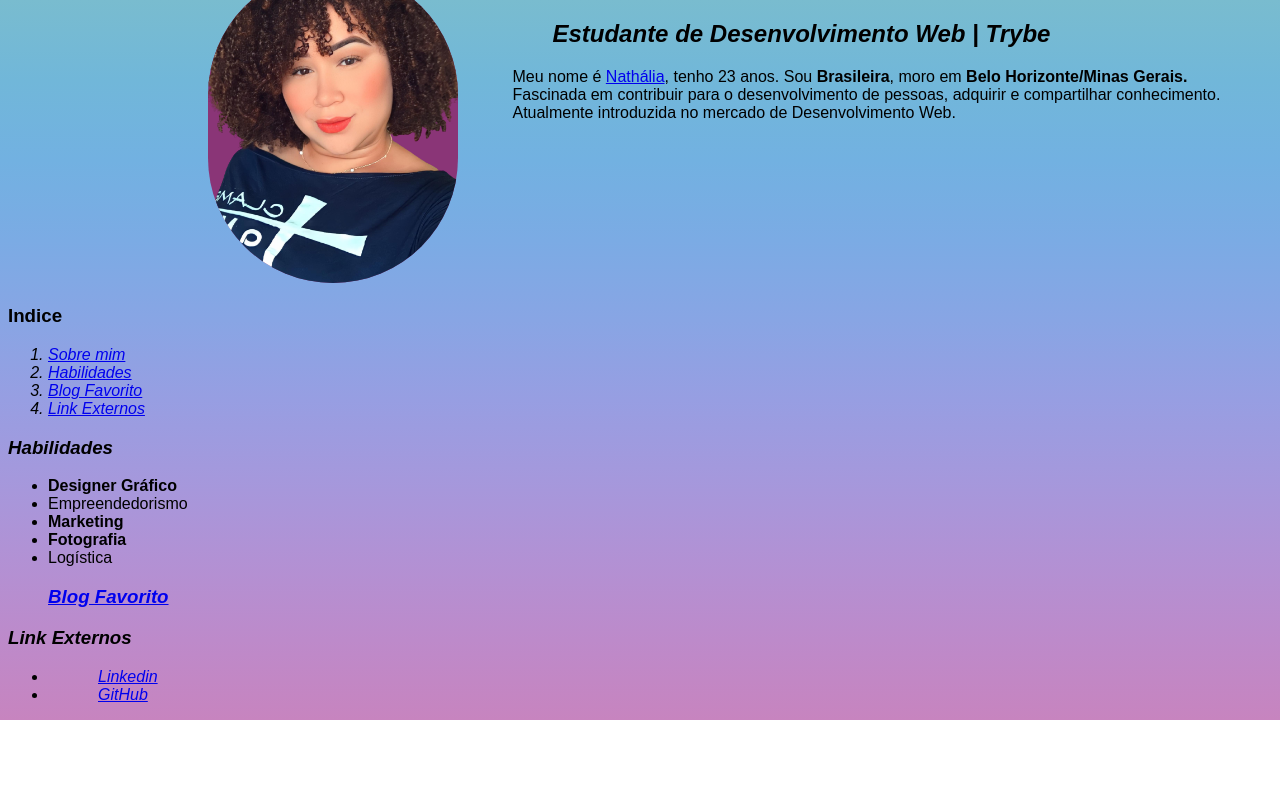
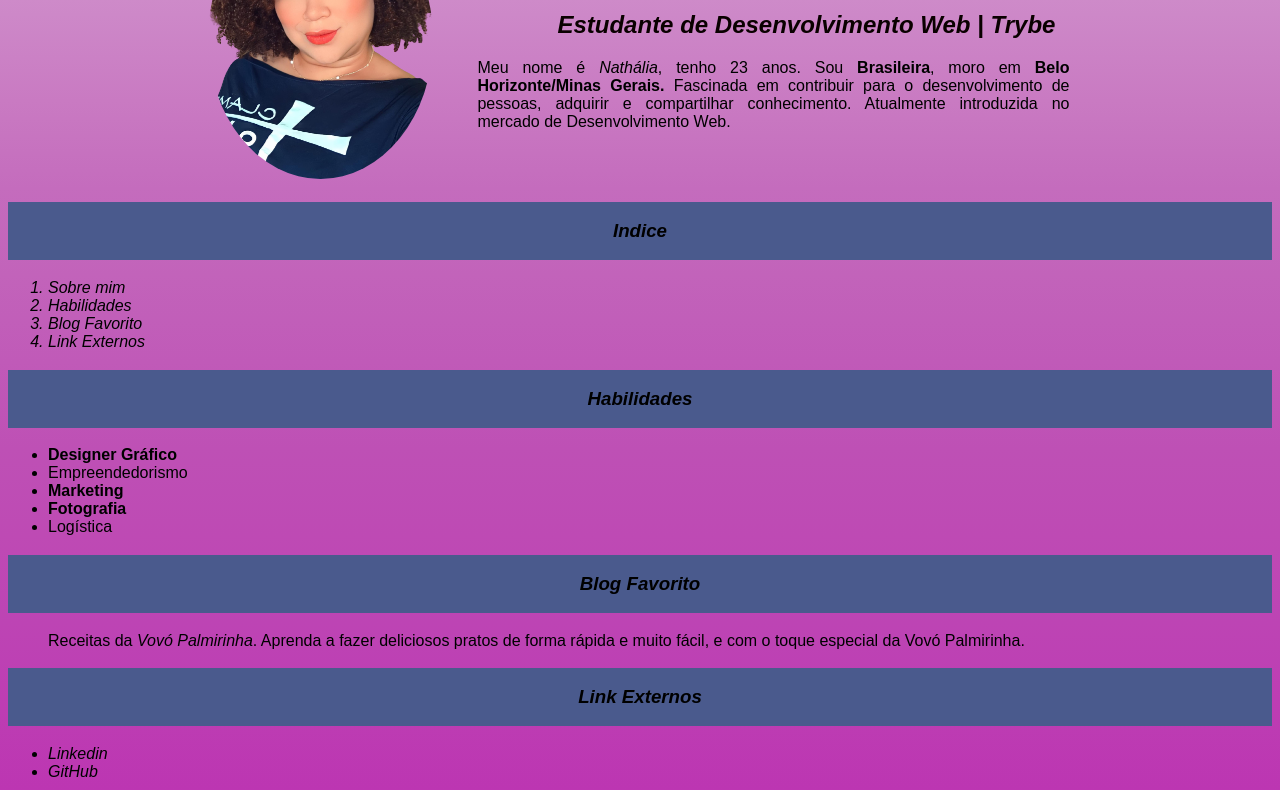
Before and after one commit to nathalianafonso/nathalianafonso.github.io, a plain HTML site: page index.html in a window 1280 px wide. Shown: the part 160-950 px from the top of the page. Before the commit the page ends 880 px from the top, so only its background shows below. Drawn offline with Linux system fonts and the light colour scheme.

Commit message:
atualização2

```diff
--- a/index.html
+++ b/index.html
@@ -10,7 +10,7 @@
     {
       margin:0;
       text-align: justify;
-      margin-left: 50px;
+      margin-left: 40px;
     }
 
    h2,h3{
@@ -18,18 +18,19 @@
     }
 
     body{
-      background-image: linear-gradient(to top, #c784bf, #bd8aca, #b291d4, #a598dc, #979ee2, #88a5e4, #7babe4, #72b1e1, #71b7d9, #79bccf, #87c0c6, #98c2bf);
+      background-image: linear-gradient(to top, #bc35b2, #bd3db3, #bd44b4, #be4ab4, #be50b5, #c05ab8, #c263ba, #c46cbd, #c97ac2, #cd88c8, #d296cd, #d6a3d2);
      font-family: fantasy
     }
 
     h1{
-color: rgb(138, 53, 119);
+color: rgba(0, 0, 0, 0.849);
 text-align: center;
+margin-top: 100px;
     }
 
     img{
-      border-radius: 150px;
-      background-color: rgb(138, 53, 119);
+      border-radius: 70%;
+      background-color: rgba(119, 167, 123, 0);
       margin-left: 200px;
       margin-top: 50px;
     }
@@ -37,26 +38,43 @@ text-align: center;
   h2{
     display: inline-block;
     vertical-align: top;
-    margin-left: 90px;
-    margin-top: 100px;
+    margin-left: 120px;
+    margin-top: 5px;
+    color: rgb(10, 0, 0);
   }
 
   .resumo{
     display: inline-block;
+    width: 50%;
     vertical-align: top;
+  }
+
+  h3{
+  background-color: rgb(74, 90, 141);
+text-align: center;
+padding: 18px 0;
+  }
+
+  div{
+    color: rgb(0, 0, 0);
+  }
+
+  a{
+    color: black;
+    text-decoration: none;
+    font-style: italic;
   }
   </style>
 </head>
 <body>
   <nav></nav>
-  <h1> Olá, seja Bem Vindo ao meu Portfólio!</h1>
-  <img id="linda" src="./assets/img/nathalia-afonso.png" alt="Mulher de blusa azul e batom vermelho" width="250px">
+  <img id="linda" src="./assets/img/nathalia-afonso.png" alt="Mulher de blusa azul e batom vermelho" width="225px">
   <div class="resumo">
+    <h1>Nathália Neves Afonso</h1>
     <h2><em>Estudante de Desenvolvimento Web | Trybe</em></h2>
-    <p id="sobre">Meu nome é <a href="#linda">Nathália</a>, tenho 23 anos. Sou <strong>Brasileira</strong>, moro em <strong>Belo Horizonte/Minas Gerais.</strong></p>
-    <p>Fascinada em contribuir para o desenvolvimento de pessoas, adquirir e compartilhar conhecimento. <br>Atualmente introduzida no mercado de Desenvolvimento Web.</p>
+    <p id="sobre">Meu nome é <a href="#linda">Nathália</a>, tenho 23 anos. Sou <strong>Brasileira</strong>, moro em <strong>Belo Horizonte/Minas Gerais.</strong> Fascinada em contribuir para o desenvolvimento de pessoas, adquirir e compartilhar conhecimento. Atualmente introduzida no mercado de Desenvolvimento Web.</p>
   </div>
-  <em></em><h3>Indice</h3>
+  <em><h3>Indice</h3></em>
   <ol>
     <em><li><a href="#sobre">Sobre mim</a></li></em>
     <em><li><a href="#habilidades">Habilidades</a></li></em>
@@ -71,12 +89,13 @@ text-align: center;
     <li><strong>Marketing</strong></li>
     <li><strong>Fotografia</strong></li>
     <li>Logística</li>
-  <em><h3 id="blog"><a href="https://vovopalmirinha.com.br/" target="_blank">Blog Favorito</a></h3></em>
   </ul>
+  <em><h3>Blog Favorito</h3></em>
+  <p id="blog">Receitas da <a href="https://vovopalmirinha.com.br/" target="_blank">Vovó Palmirinha</a>. Aprenda a fazer deliciosos pratos de forma rápida e muito fácil, e com o toque especial da Vovó Palmirinha.</p>
   <em><h3 id="link">Link Externos</h3></em>
   <ul>
-    <em><li><p><a href="https://www.linkedin.com/in/nathalia-neves-afonso" target="_blank">Linkedin</a></p></li></em>
-    <em><li><p><a href="https://github.com/nathalianafonso" target="_blank">GitHub</a></p></li></em>
+    <em><li><a href="https://www.linkedin.com/in/nathalia-neves-afonso" target="_blank">Linkedin</a></li></em>
+    <em><li><a href="https://github.com/nathalianafonso" target="_blank">GitHub</a></li></em>
   </ul>
-</body>
+ </body>
 </html>
```
